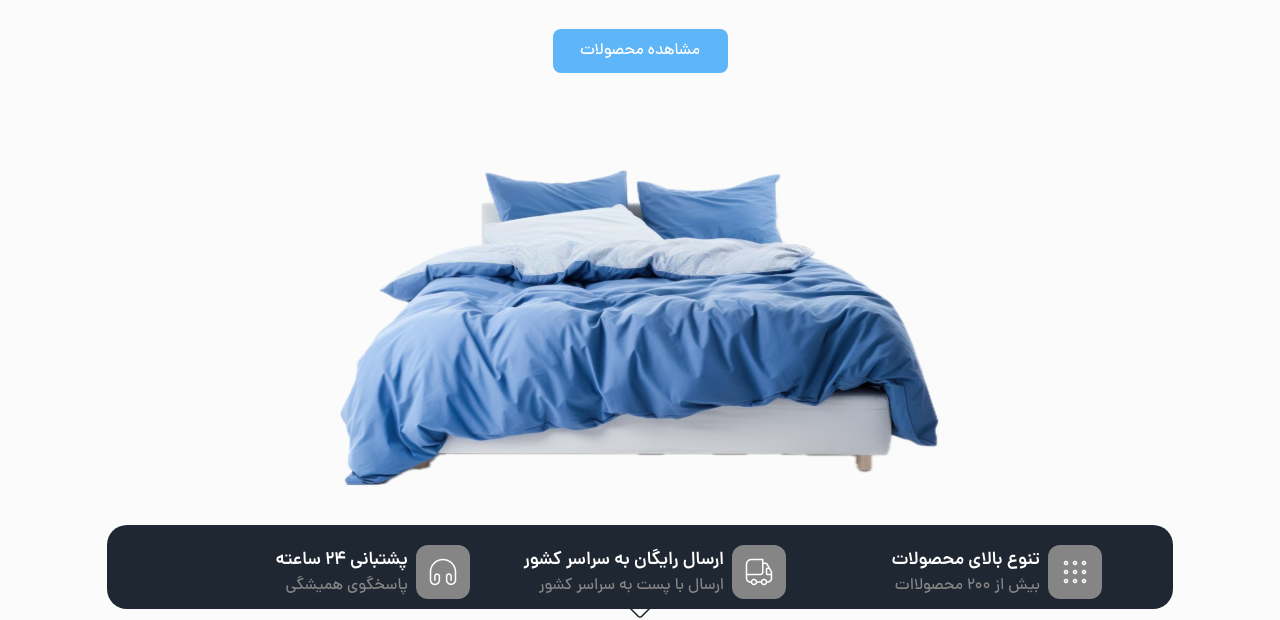
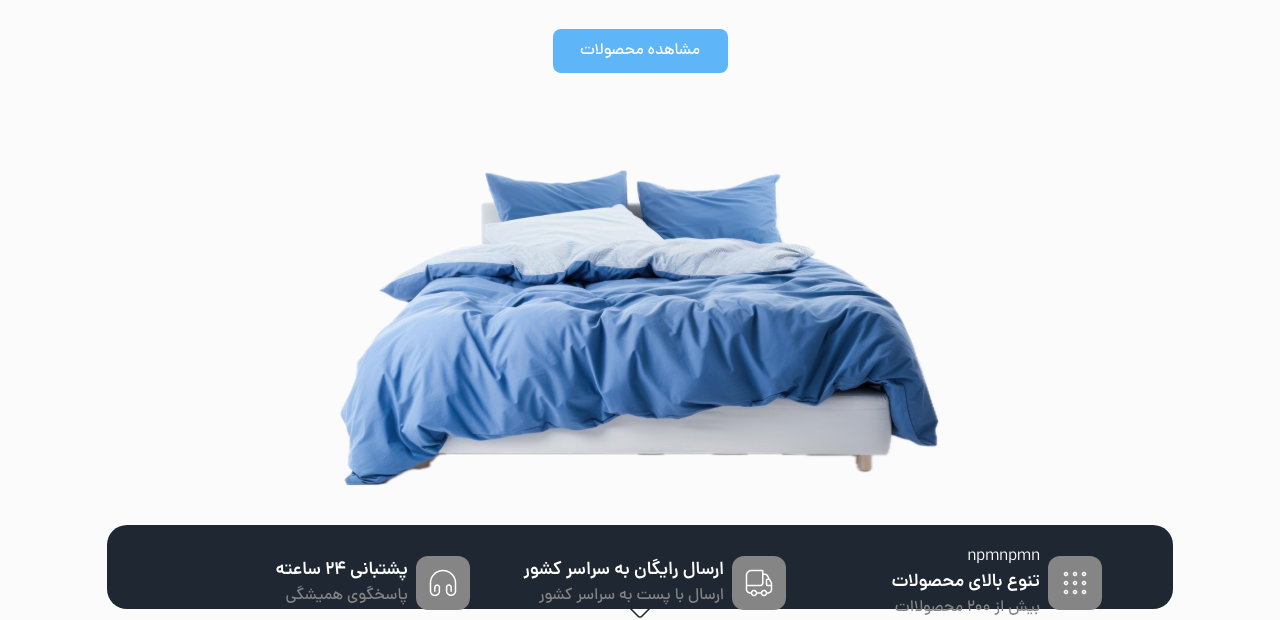
Before and after one commit to Amir-Sharafi-86/Aramis-shop, a website: page project/public/index.html in a window 1280 px wide. Shown: the part 343-963 px from the top of the page. Drawn offline with nearby package versions, Linux system fonts and the light colour scheme.

Commit message:
.gitignore

```diff
--- a/project/public/index.html
+++ b/project/public/index.html
@@ -115,7 +115,7 @@
               <div class="bg-natural-gray w-[54px] h-[54px] rounded-xl flex justify-center items-center">
                 <img src="./images/Svg/Header/More-Grid.png" alt="">
               </div>
-              <div class="mr-2">
+              <div class="mr-2">npmnpmn
                 <p class="font-DanaDemibold text-[14px] md:text-[18px]">تنوع بالای محصولات</p>
                 <p class="text-natural-gray text-xs md:text-base font-DanaMedium">بیش از 200 محصولاات</p>
               </div>
```
Also changed, not shown: 1 other file.
